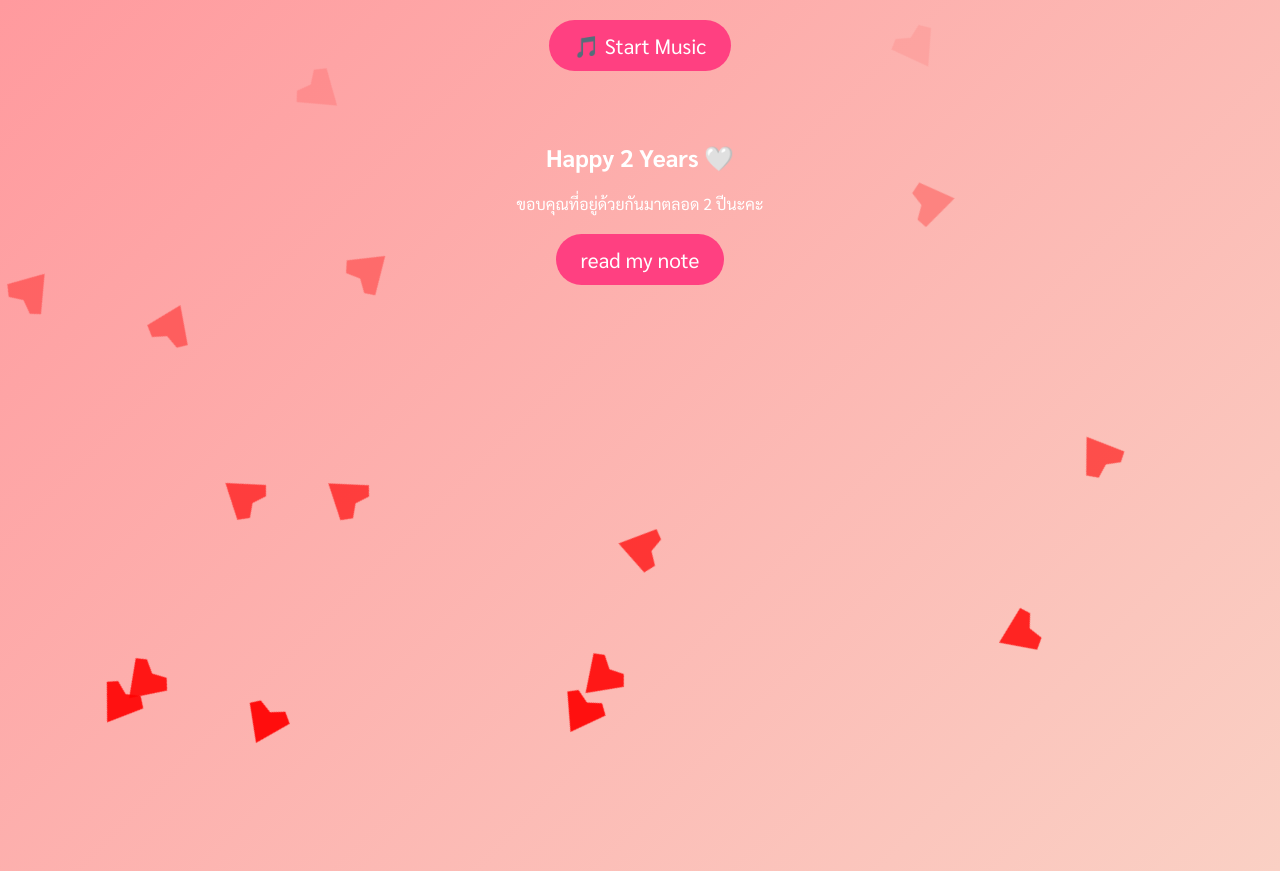
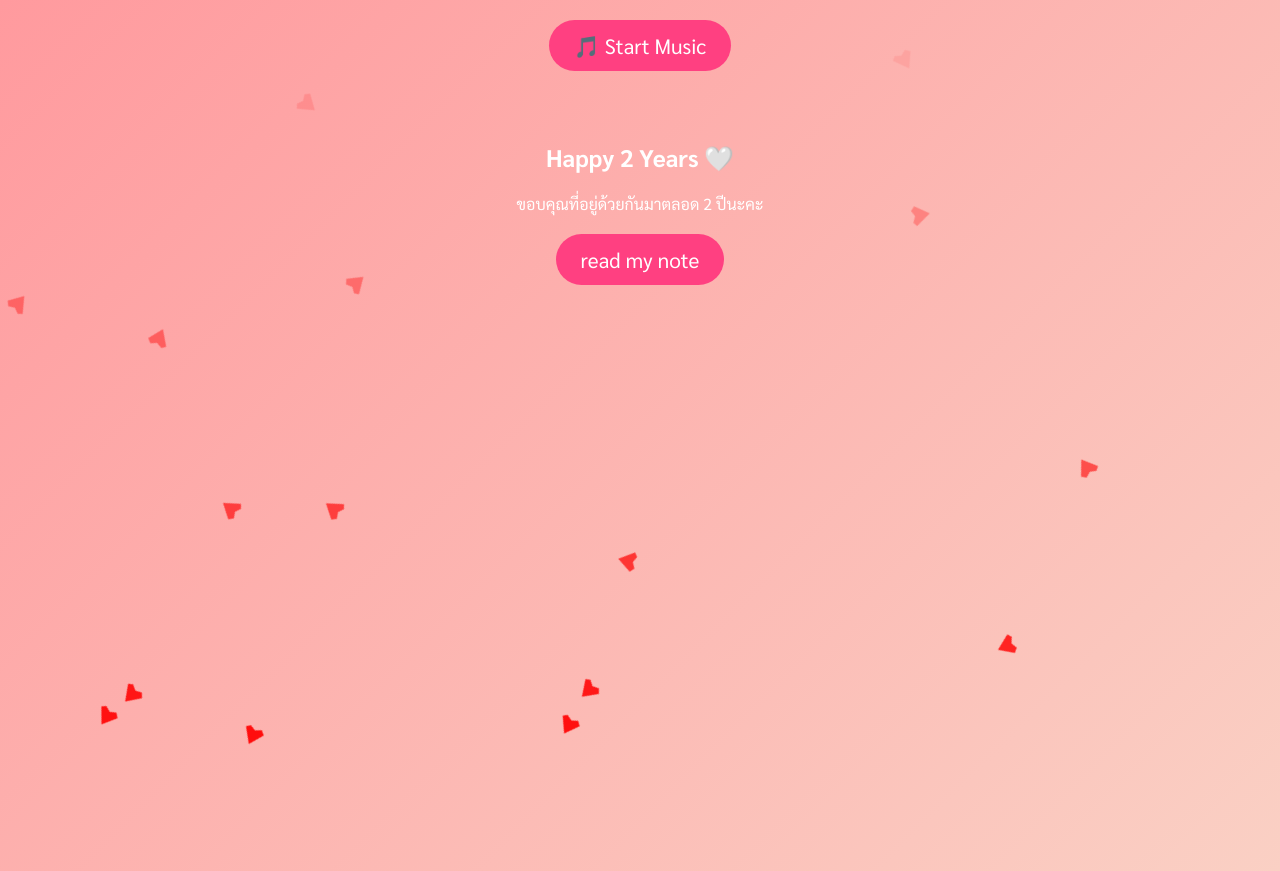
Before and after one commit to Thxtxp-hsk/2years4u, a plain HTML site: page index.html in a window 1280 px wide. Drawn offline with Linux system fonts and the light colour scheme.

Commit message:
Update index.html

```diff
--- a/index.html
+++ b/index.html
@@ -107,8 +107,8 @@
     .heart {
       position: absolute;
       bottom: 0;
-      width: 45px;
-      height: 45px;
+      width: 20px;
+      height: 20px;
       background: red;
       clip-path: polygon(50% 100%, 0% 25%, 20% 10%, 50% 25%, 80% 10%, 100% 30%);
       animation: float 4s linear infinite;
```
